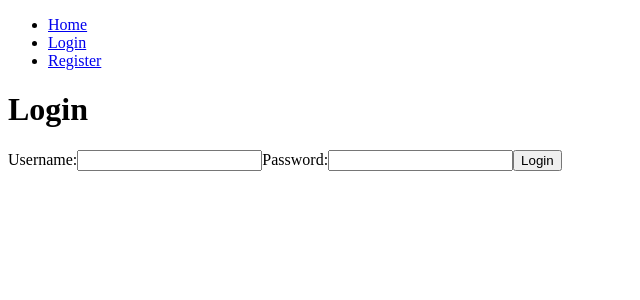
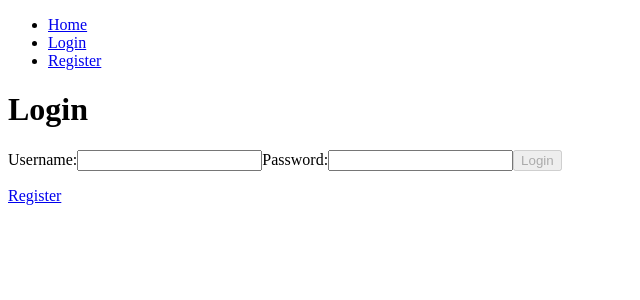
Before and after one commit to MatisAgr/Materclass-Unit, a React (Create React App) app in the folder fronend/masterclass-unit/: page /login in a window 1280 px wide. Shown: the top 300 px of the page, without its empty margins (0-640 px from the left). Built offline with nearby package versions, Linux system fonts and the light colour scheme.

Commit message:
chore: Update Login page with form validation and error handling

```diff
--- a/fronend/masterclass-unit/src/pages/Login.jsx
+++ b/fronend/masterclass-unit/src/pages/Login.jsx
@@ -1,28 +1,47 @@
-import React, { useState } from 'react';
+import React, { useState, useEffect } from 'react';
+import { Link } from 'react-router-dom';
 
 function LoginPage() {
   const [username, setUsername] = useState('');
   const [password, setPassword] = useState('');
+  const [disabled, setDisabled] = useState(false);
+  const [errorMessage, setErrorMessage] = useState('');
 
-  const handleLogin = event => {
-    event.preventDefault();
-    console.log('Login :', username, password);
-    // Ajouter la logique du login ici
+  useEffect(() => {
+    if (username === '' && password === '' || username === '' || password === '') {
+      setDisabled(true);
+    } else {
+      setDisabled(false);
+    }
+  });
+
+  const handleLogin = (e) => {
+    e.preventDefault();
+    const errorMessage = document.getElementById('error-message');
+    if (username === '' && password === '' || username === '' || password === '') {
+      setErrorMessage('Enter valid credentials to login.');
+    } else {
+      setErrorMessage('');
+    }
   };
+
+
 
   return (
     <div>
       <h1>Login</h1>
-      <form onSubmit={handleLogin}>
+      <form data-testid="login-form" onSubmit={handleLogin}>
         <label>
           Username:
-          <input type="text" value={username} onChange={e => setUsername(e.target.value)} />
+          <input data-testid="username-input" type="text" value={username} onChange={e => setUsername(e.target.value)} />
         </label>
         <label>
           Password:
-          <input type="password" value={password} onChange={e => setPassword(e.target.value)} />
+          <input data-testid="password-input" type="password" value={password} onChange={e => setPassword(e.target.value)} />
         </label>
-        <button type="submit">Login</button>
+        <button data-testid="submit-login-button" type="submit" disabled={disabled}>Login</button>
+        <p data-testid="error-message">{errorMessage}</p>
+        <Link data-testid="register-link" to="/register">Register</Link>
       </form>
     </div>
   );
```
